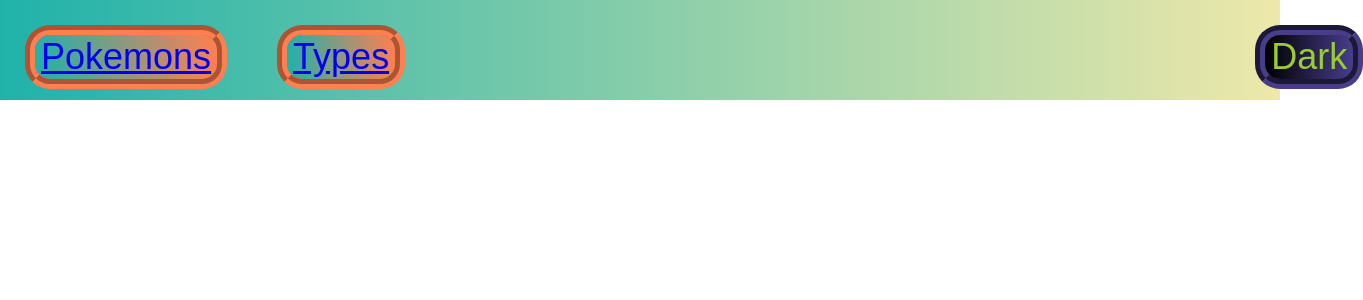
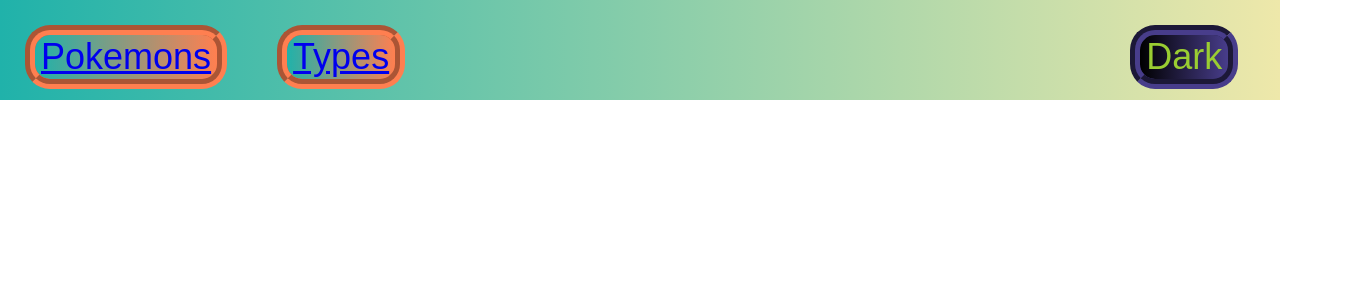
Before and after one commit to MiMi0001/codecool-reactomon, a React (Create React App) app: page / in a window 1280 px wide. Shown: the top 300 px of the page, 1363 px wide, since content can reach past the window. Built offline with nearby package versions, Linux system fonts and the light colour scheme.

Commit message:
Fixed components placement

```diff
--- a/src/index.js
+++ b/src/index.js
@@ -25,7 +25,7 @@
   flex-wrap: wrap;
   justify-content: space-around;
   align-items: start;
-  height: 550px;
+  height: 700px;
 `
 
 const CardDiv = styled.div`
@@ -93,7 +93,7 @@
     font-size: 1.5em;
     margin: 25px;
     position: relative;
-    left: 800px;
+    left: 675px;
 `
 
 
```
Also changed, not shown: 1 other file (tests, documents, lock files or other folders).
